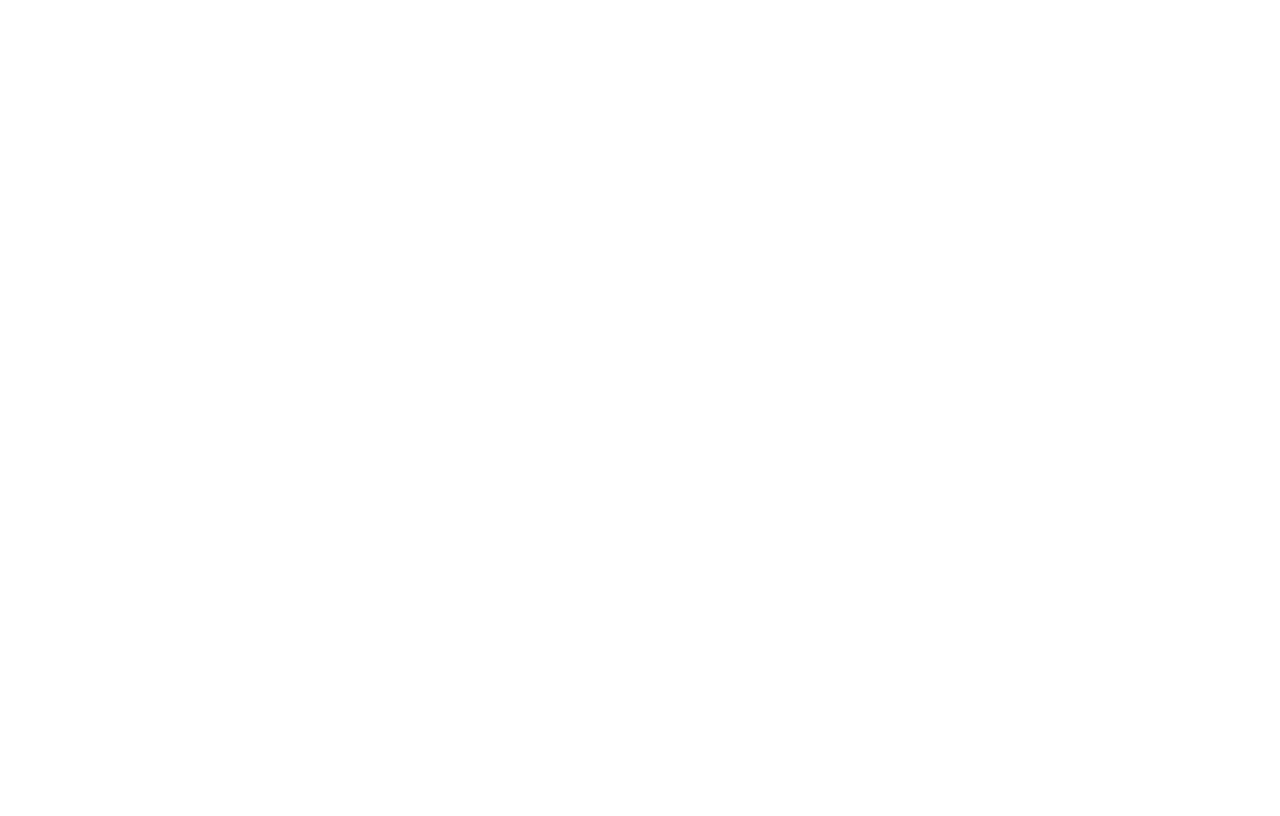
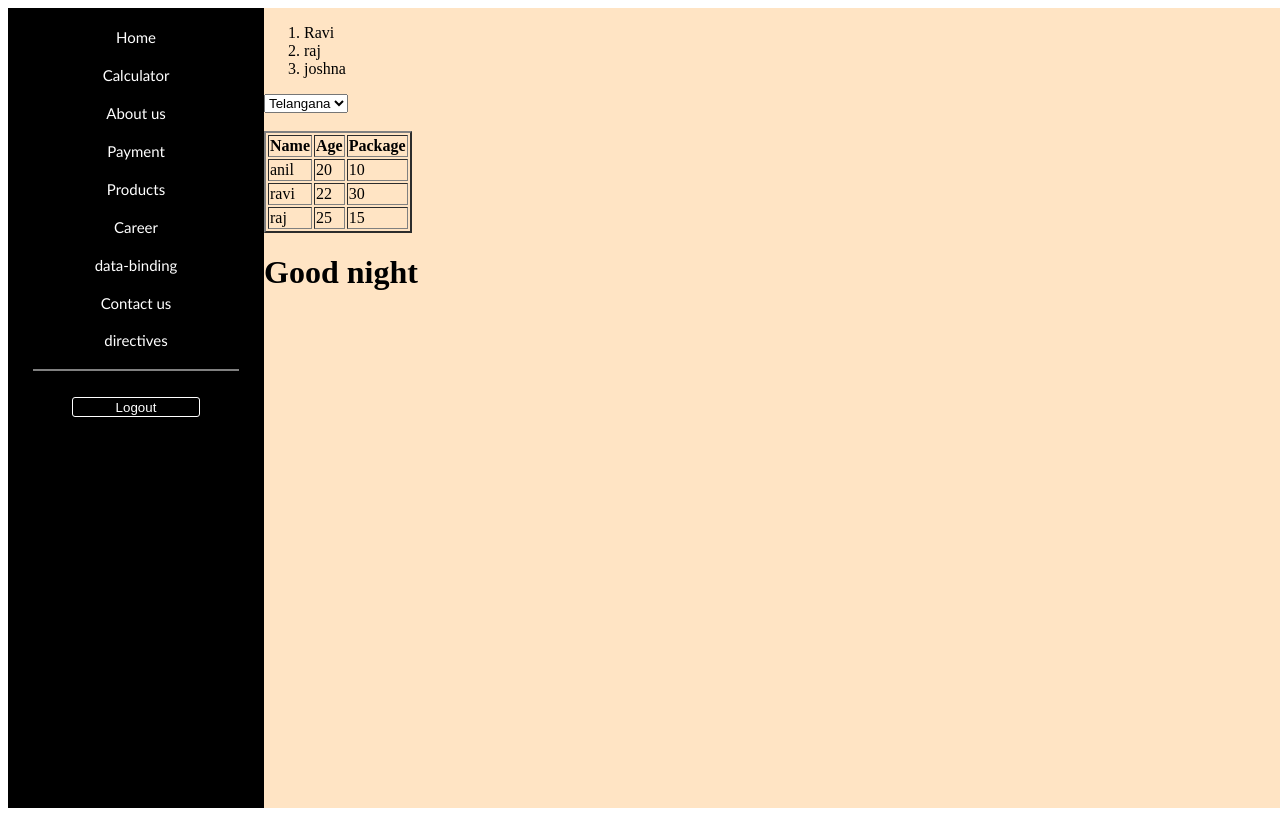
Before and after one commit to Rajkumar280596/my-app, an Angular app: page /dashboard/directives in a window 1280 px wide. Before the commit this address led to /. Built offline with nearby package versions, Linux system fonts and the light colour scheme.

Commit message:
ngfor and ngif

```diff
--- a/src/app/app.module.ts
+++ b/src/app/app.module.ts
@@ -10,6 +10,8 @@
 import { CalculatorComponent } from './calculator/calculator.component';
 import { DataBindingComponent } from './data-binding/data-binding.component';
 import { FormsModule } from '@angular/forms';
+import { MesurementsComponent } from './mesurements/mesurements.component';
+import { DirectivesComponent } from './directives/directives.component';
 
 @NgModule({
   declarations: [
@@ -19,7 +21,9 @@
     PaymentComponent,
     HomeComponent,
     CalculatorComponent,
-    DataBindingComponent
+    DataBindingComponent,
+    MesurementsComponent,
+    DirectivesComponent
   ],
   imports: [
     BrowserModule,
--- a/src/app/dashboard/dashboard.component.html
+++ b/src/app/dashboard/dashboard.component.html
@@ -9,6 +9,7 @@
         <h4 routerLink="career">Career</h4>
         <h4 routerLink="data-binding">data-binding</h4>
         <h4 routerLink="contact us">Contact us</h4>
+        <h4 routerLink="directives">directives</h4>
 
         <hr><br>
         <button class="logout-button" routerLink="/login">Logout</button>
--- /dev/null
+++ b/src/app/directives/directives.component.html
@@ -0,0 +1,31 @@
+<ol>
+    <li *ngFor="let name of names">{{name}}</li>
+</ol>
+
+<select name="" id="">
+    <option *ngFor="let state of states">{{state}}</option>
+
+</select>
+
+<br><br>
+
+<table border="2">
+    <thead>
+        <tr>
+            <th>Name</th>
+            <th>Age</th>
+            <th>Package</th>
+        </tr>
+    </thead>
+    <tbody>
+        <tr *ngFor="let user of users">
+            <td>{{user.name}}</td>
+            <td>{{user.age}}</td>
+            <td>{{user.package}}</td>
+        </tr>
+    </tbody>
+</table>
+
+<h1 *ngIf="time>0&&time<12">Good morning </h1>
+<h1 *ngIf="time>12&&time<18">Good afternoon </h1>
+<h1 *ngIf="time>18&&time<24">Good night </h1>
--- /dev/null
+++ b/src/app/directives/directives.component.ts
@@ -0,0 +1,24 @@
+import { Component } from '@angular/core';
+
+@Component({
+  selector: 'app-directives',
+  templateUrl: './directives.component.html',
+  styleUrls: ['./directives.component.css']
+})
+export class DirectivesComponent {
+
+  public names:string[] = ['Ravi', 'raj', 'joshna']
+
+  public states:string[] = ['Telangana', 'andhra', 'tamilnadu']
+
+
+  public users: any = [
+  {name: 'anil', age: 20, package:10},
+  {name: 'ravi', age: 22, package:30},
+  {name: 'raj', age: 25, package:15},
+
+  ];
+
+  public time:number = 22;
+
+}
--- /dev/null
+++ b/src/app/mesurements/mesurements.component.html
@@ -0,0 +1 @@
+<p>mesurements works!</p>
```
Also changed, not shown: src/app/app-routing.module.ts (+5 -2 lines), src/app/mesurements/mesurements.component.ts (added, +10 -0 lines), src/app/directives/directives.component.css (added), src/app/mesurements/mesurements.component.css (added), 2 other files (tests, documents, lock files or other folders).
